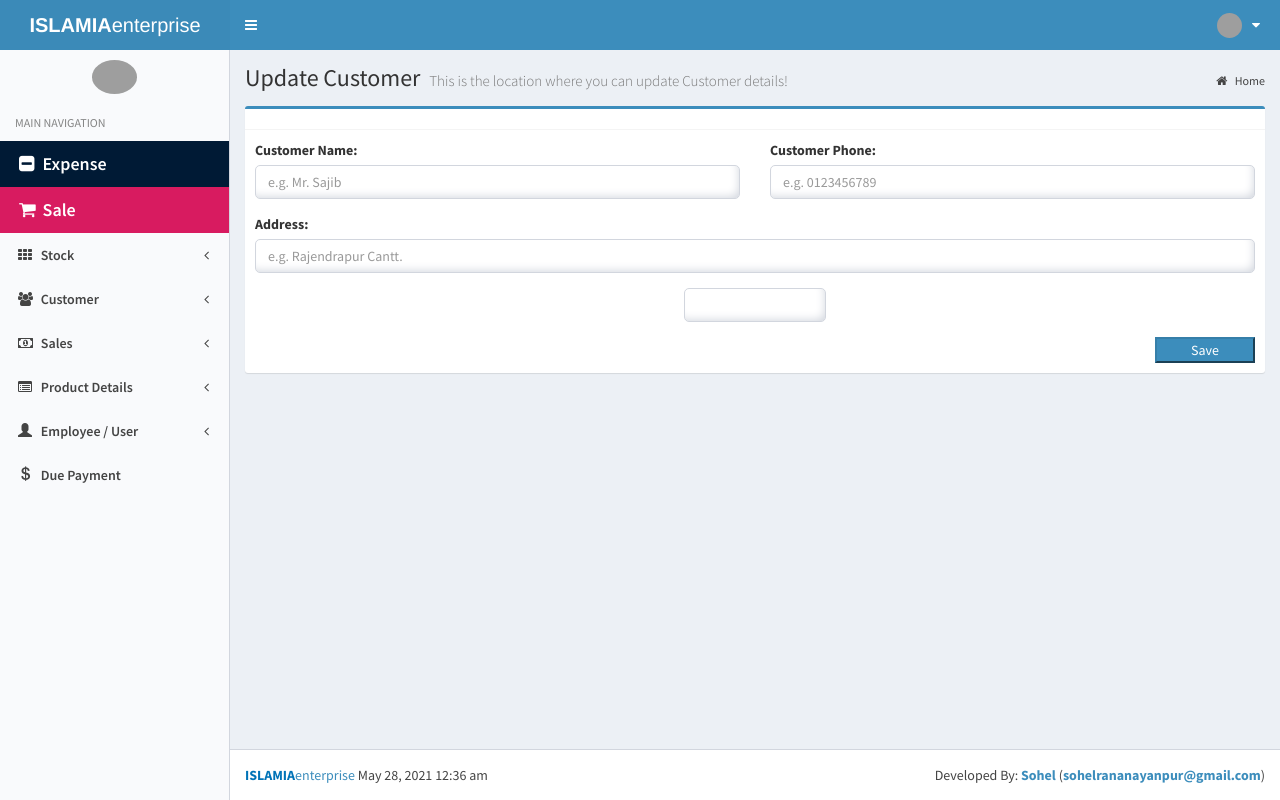
After one commit to sohel-code-base/ims, a Symfony app: template templates/customer/editCustomer.htm.twig in a window 1280 px wide. The commit adds this page. Run offline with Twig, Linux system fonts and the light colour scheme; the template is opened without the code that fills it, so the values that code supplies are empty; form fields are guessed from the names that the template uses; some libraries are stand-ins or nearby versions; grey boxes are pictures that could not be loaded.

Commit message:
Customer edit & delete feature has been added

```diff
--- a/src/Repository/CustomerRepository.php
+++ b/src/Repository/CustomerRepository.php
@@ -22,7 +22,7 @@ class CustomerRepository extends ServiceEntityRepository
     public function getAllCustomers(){
         $qb= $this->createQueryBuilder('e');
 
-        $qb->select('e.name','e.phone','e.address','e.status');
+        $qb->select('e.id','e.name','e.phone','e.address','e.status');
 
         $results = $qb->getQuery()->getArrayResult();
         return $results;
--- /dev/null
+++ b/templates/customer/editCustomer.htm.twig
@@ -0,0 +1,71 @@
+{% extends 'base.html.twig' %}
+{% block title %}Add New Product{% endblock %}
+{% block stylesheet %}
+    <link href="{{ asset('css/bootstrap-toggle.min.css') }}" rel="stylesheet">
+
+{% endblock %}
+{% block contentTitle %}
+    Update Customer <small>This is the location where you can update Customer details!</small>
+{% endblock %}
+{% block body %}
+
+    <!-- Main content -->
+    <section class="content">
+        <div class="box box-primary">
+            <div class="box-header with-border">
+                {#            <h3 class="box-title">General Elements</h3>#}
+            </div>
+            <!-- /.box-header -->
+            <div class="box-body">
+                {{ form_start(form,{'attr':{'id':'addNewCustomerForm'}}) }}
+                <div class="row">
+                    <div class="col-md-6">
+                        <div class="form-group">
+                            {{ form_label(form.name, 'Customer Name:') }}
+                            {{ form_widget(form.name,{'attr':{'autocomplete':'off','placeholder':'e.g. Mr. Sajib'}}) }}
+{#                            {{ form_errors(form.name, {'attr': {'class':'help-block'}}) }}#}
+                        </div>
+                    </div>
+                    <div class="col-md-6">
+                        <div class="form-group">
+                            {{ form_label(form.phone, 'Customer Phone:') }}
+                            {{ form_widget(form.phone,{'attr':{'autocomplete':'off','placeholder':'e.g. 0123456789'}}) }}
+{#                            {{ form_errors(form.phone, {'attr': {'class':'help-block'}}) }}#}
+                        </div>
+                    </div>
+                </div>
+                <div class="row">
+                    <div class="col-md-12">
+                        <div class="form-group">
+                            {{ form_label(form.address, 'Address:') }}
+                            {{ form_widget(form.address,{'attr':{'placeholder': 'e.g. Rajendrapur Cantt.'}}) }}
+{#                            {{ form_errors(form.address, {'attr': {'class':'help-block'}}) }}#}
+                        </div>
+                    </div>
+                </div>
+                <div class="row">
+                    <div class="col-md-2 col-md-offset-5 ">
+                        <div class="form-group">
+                            {{ form_widget(form.status, {'attr':{'checked':'checked'}}) }}
+                        </div>
+                    </div>
+                </div>
+                <div class="row">
+                    <div class="col-md-12 pull-right">
+                        <div class="form-group">
+                            {{ form_widget(form.Submit, {'label': 'Save', 'attr':{'class': 'btn-flat btn-primary pull-right text-white w-10'}}) }}
+                        </div>
+                    </div>
+                </div>
+
+                            {{ form_end(form) }}
+            </div>
+            <!-- /.box-body -->
+        </div>
+
+    </section>
+{% endblock %}
+{% block javascripts %}
+
+    <script src="{{ asset('js/bootstrap-toggle.min.js') }}"></script>
+{% endblock %}
```
Also changed, not shown: src/Controller/CustomerController.php (+70 -4 lines), templates/customer/index.html.twig (+11 -3 lines).
